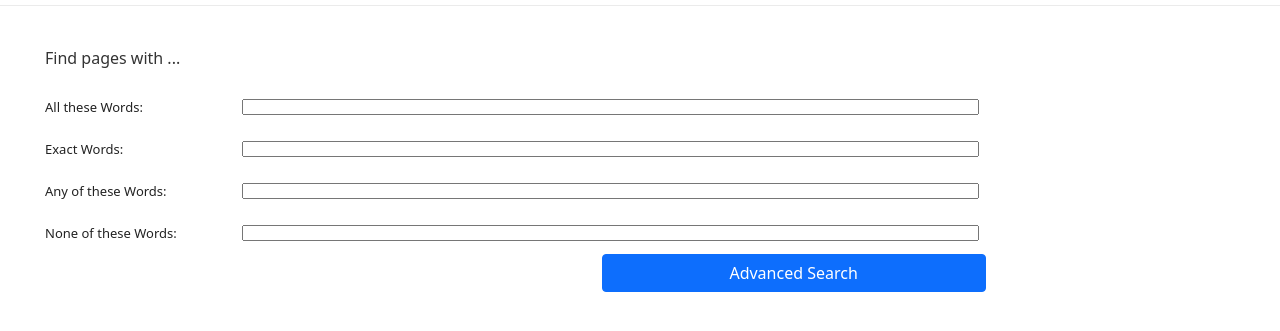
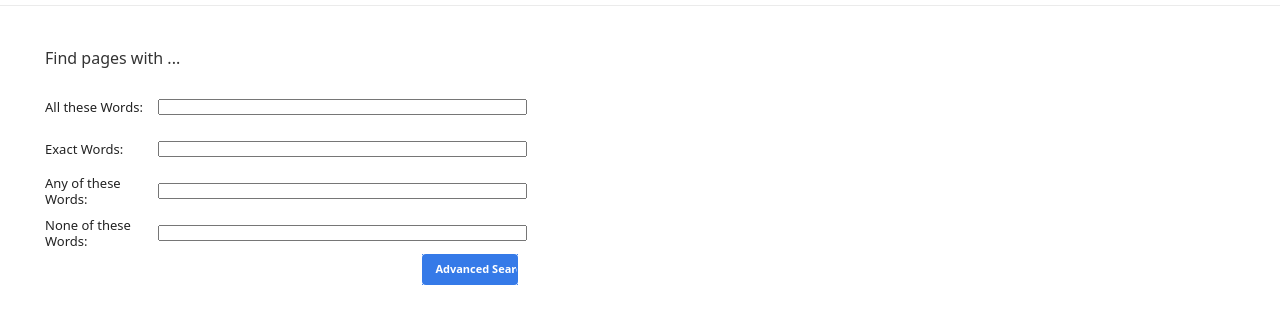
Before and after one commit to DanielAdeyemi/CS50Web_Project0, a plain HTML site: page advanced.html in a window 1280 px wide. Shown: the part 99-430 px from the top of the page. Drawn offline with nearby package versions, Linux system fonts and the light colour scheme.

Commit message:
finish advanced search

```diff
--- a/styles.css
+++ b/styles.css
@@ -1,7 +1,7 @@
 form {
 	display: flex;
-	width: auto;
 	height: 100%;
+	width: 50%;
 	flex-direction: column;
 	justify-content: space-around;
 }
@@ -45,7 +45,7 @@ form {
 
 .field > label {
 	align-self: center;
-	width: 20%;
+	width: 23%;
 }
 
 .field > input {
@@ -74,7 +74,14 @@ form {
 }
 
 #advanced-submit {
-	width: 30%;
-	margin-right: 23%;
+	background-color: #357ae8;
+	font-size: 11px;
+	font-weight: bold;
+	outline: 0;
+	width: 15%;
+	margin-right: 19%;
 	align-self: flex-end;
+	color: #fff;
+	border: 1px solid #2f5bb7;
+	border-image: -webkit-linear-gradient(top, #4d90fe, #357ae8);
 }
```
